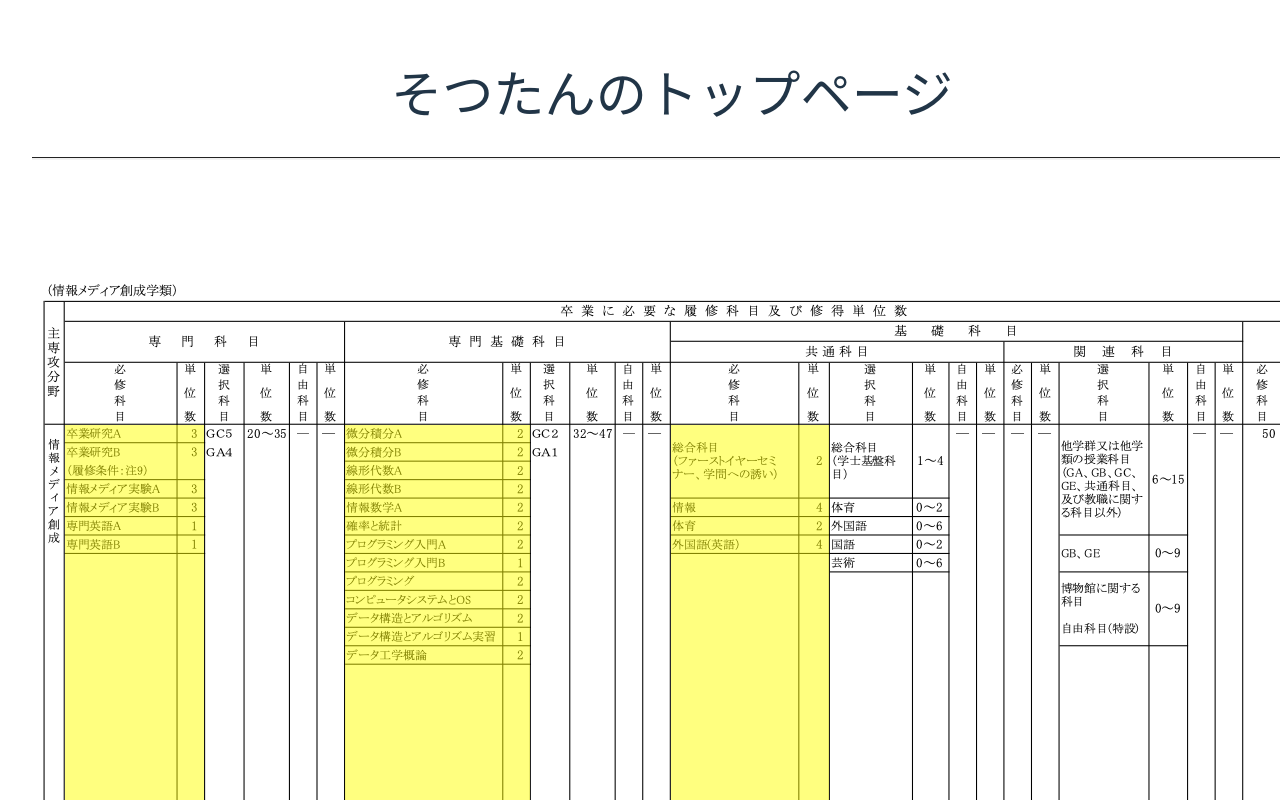
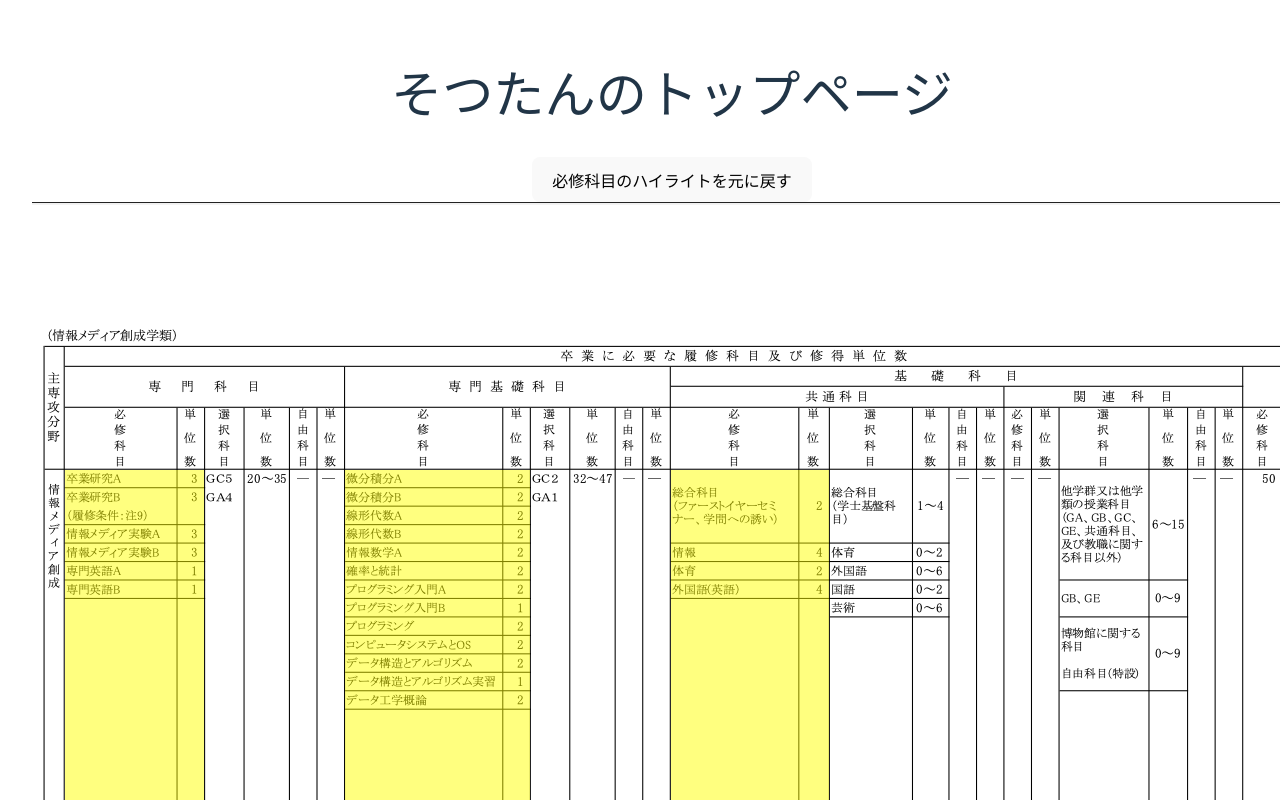
Before and after one commit to blue031415/Sotsutan, a React (Vite) app: page / in a window 1280 px wide. Shown: the top 800 px of the page. Built offline with nearby package versions, Linux system fonts and the light colour scheme.

Commit message:
feat: overlay button

```diff
--- a/src/App.tsx
+++ b/src/App.tsx
@@ -1,16 +1,26 @@
 import "./App.css";
+import React, { useState } from "react";
 
 function App() {
-  //const [count, setCount] = useState(0)
+  const [isOverlayVisible, setOverlayVisible] = useState(true);
+
+  const toggleOverlay = () => {
+    setOverlayVisible(!isOverlayVisible);
+  };
 
   return (
     <>
       <h1>そつたんのトップページ</h1>
+      <button onClick={toggleOverlay}>
+        {isOverlayVisible
+          ? "必修科目のハイライトを元に戻す"
+          : "必修科目をハイライトする"}
+      </button>
       <div className="highlight-box">
         <img src="mast24.png" alt="mastの卒業要覧"></img>
-        <div className="overlay_major_basic"></div>
-        <div className="overlay_major"></div>
-        <div className="overlay_common"></div>
+        {isOverlayVisible && <div className="overlay_major_basic"></div>}
+        {isOverlayVisible && <div className="overlay_major"></div>}
+        {isOverlayVisible && <div className="overlay_common"></div>}
       </div>
     </>
   );
```
